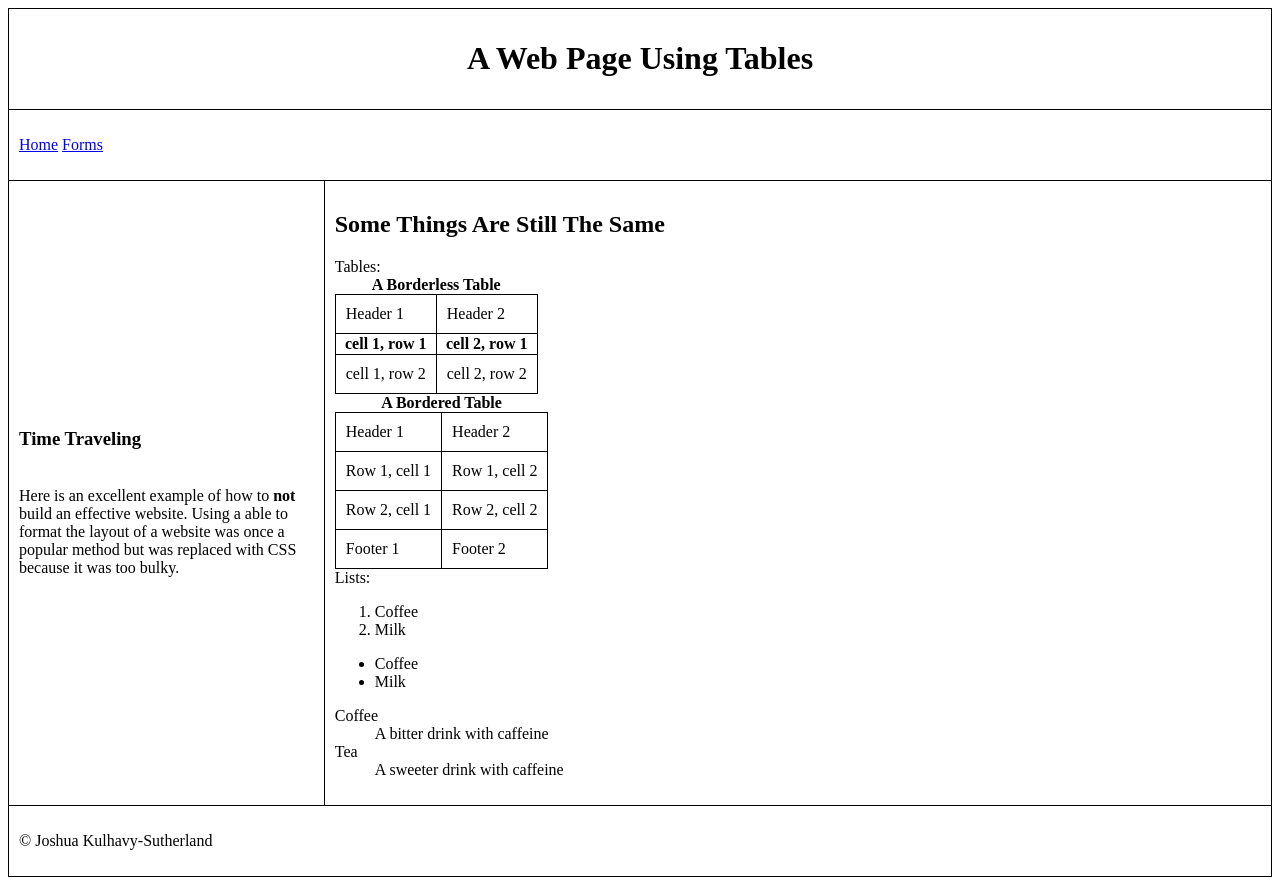
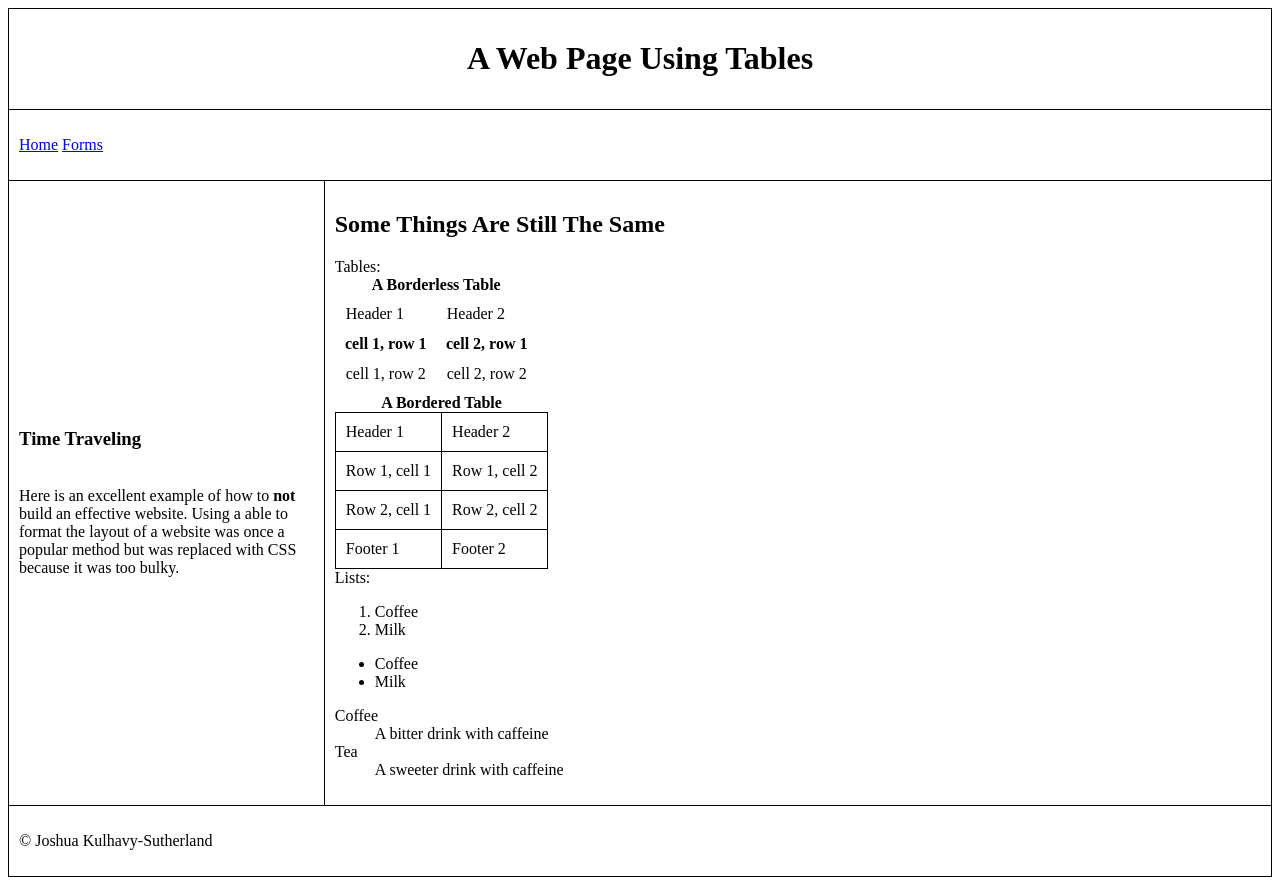
Before and after one commit to ender007/ICS415, a PHP site: page / in a window 1280 px wide. Run offline with PHP 8.4, Linux system fonts and the light colour scheme.

Commit message:
The third draft has a real borderless table.

```diff
--- a/A04/index.html
+++ b/A04/index.html
@@ -24,19 +24,19 @@ Here is an excellent example of how to <strong>not</strong> build an effective w
 <td>
 	<h2>Some Things Are Still The Same</h2>
 	Tables: <br>
-	<table>
+	<table class="borderless">
 		<caption><b>A Borderless Table</b></caption>
-		<thead>
-			<td>Header 1</td>
-			<td>Header 2</td>
+		<thead class="borderless">
+			<td class="borderless">Header 1</td>
+			<td class="borderless">Header 2</td>
 		</thead>
-		<tr>
-			<th>cell 1, row 1</th>
-		    <th>cell 2, row 1</th>
+		<tr class="borderless">
+			<th class="borderless">cell 1, row 1</th>
+		    <th class="borderless">cell 2, row 1</th>
 		</tr>
-		<tr>
-			<td>cell 1, row 2</td>
-			<td>cell 2, row 2</td>
+		<tr class="borderless">
+			<td class="borderless">cell 1, row 2</td>
+			<td class="borderless">cell 2, row 2</td>
 		</tr>
 	</table>
 	<table>
--- a/A04/style.css
+++ b/A04/style.css
@@ -27,3 +27,7 @@ td {
 	height: 25%;
 	text-align: center;
 }
+
+.borderless {
+	border: 1px solid white;
+}
```
